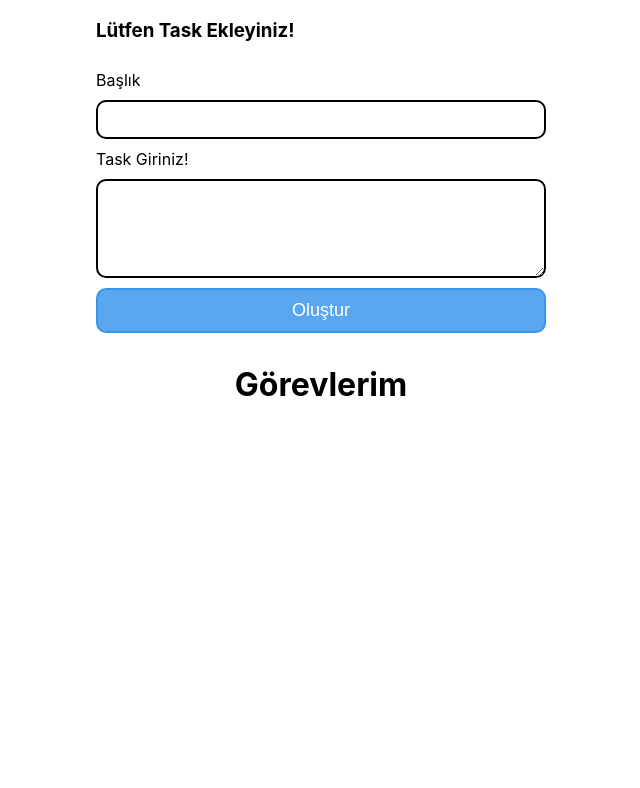
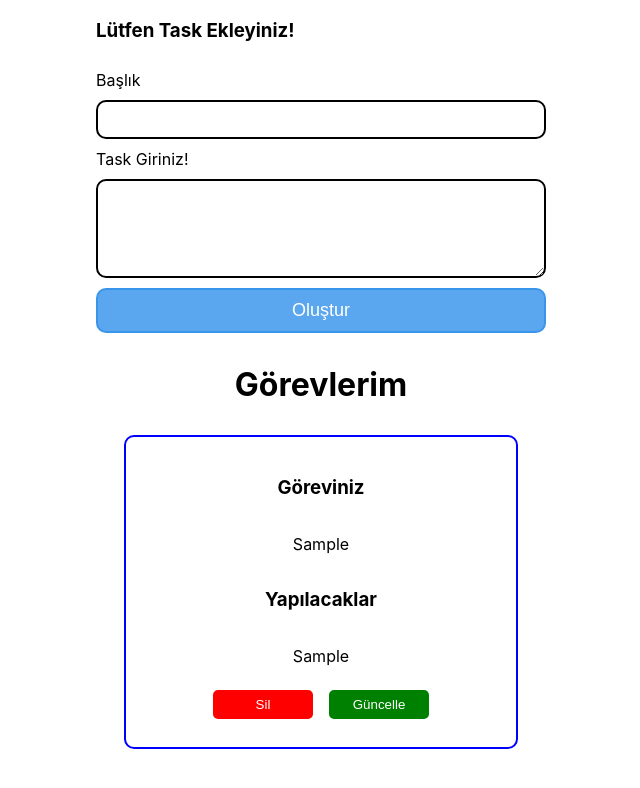
Before and after one commit to NursahDemirpolat/react-jira-application, a React (Create React App) app: page / in a window 1280 px wide. Both pictures are taken after typing "Sample", "Sample" into the empty fields and a click on the button "Oluştur". Shown: the top 788 px of the page, without its empty margins (319-959 px from the left). Built offline with nearby package versions, Linux system fonts and the light colour scheme.

Commit message:
Listeleme İşlemleri Css Özellikleri

```diff
--- a/src/App.css
+++ b/src/App.css
@@ -38,3 +38,45 @@
   background-color: rgba(245, 64, 9, 0.897);
   border: 2px solid rgba(245, 64, 9, 0.897);
 }
+
+.task-list{
+  display: flex;
+  flex-wrap: wrap;
+  align-items: stretch;
+  justify-content: center;
+}
+
+.tasklar {
+  border: 2px solid blue;
+  border-radius: 10px;
+  padding: 20px;
+  width: 350px;
+  display: flex;
+  flex-direction: column;
+  align-items: center;
+  margin: 10px;
+}
+
+.button-delete {
+  width: 100px;
+  padding: 5px;
+  margin: 8px;
+  background-color: red;
+  border: 2px solid red;
+  border-radius: 5px;
+  color: white;
+}
+
+.button-edit {
+  width: 100px;
+  padding: 5px;
+  margin: 8px;
+  background-color: green;
+  border: 2px solid green;
+  border-radius: 5px;
+  color: white;
+}
+
+p {
+  text-align: center;
+}
--- a/src/components/TaskList.js
+++ b/src/components/TaskList.js
@@ -3,7 +3,7 @@ import TasksShow from "./TaskShow";
 function TaskList({tasks}) {
 
     return (
-        <div>
+        <div className="task-list">
             {tasks.map((task) => {   ///Array fonsiyonunu dönüyoruz map ile task ile bilgiyi alıyoruz
                 return (
                     <TasksShow key={task.id} task={task}/>
--- a/src/components/TaskShow.js
+++ b/src/components/TaskShow.js
@@ -2,8 +2,15 @@ function TasksShow({task}) {
     console.log(task)
 
     return (
-        <div>
-
+        <div className="tasklar">
+            <h3>Göreviniz</h3>
+            <p>{task.title}</p>
+            <h3>Yapılacaklar</h3>
+            <p>{task.taskDesc}</p>
+            <div>
+                <button className="button-delete">Sil</button>
+                <button className="button-edit">Güncelle</button>
+            </div>
         </div>
      );
 }
```
